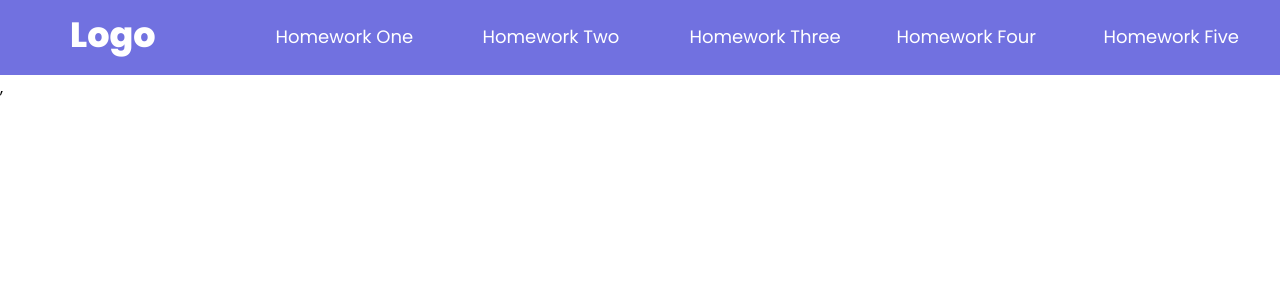
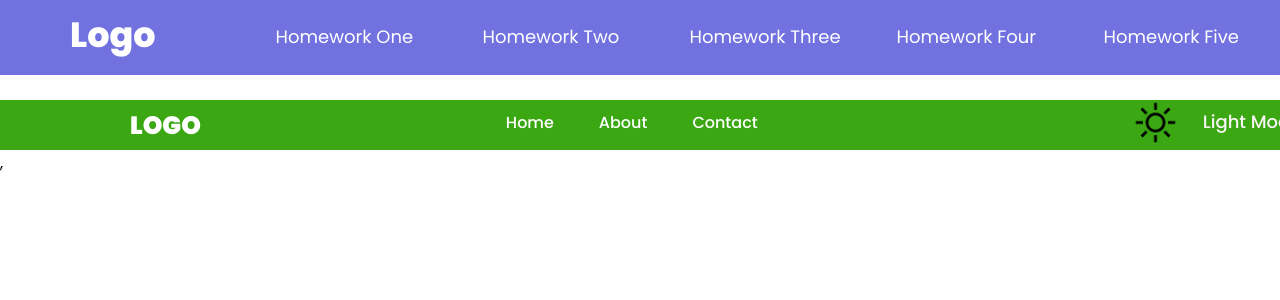
Before and after one commit to Abdulbas1d/7-oy-7-uyga-vazifa, a React (Vite) app: page /homeworkTwo in a window 1280 px wide. Shown: the top 300 px of the page. Built offline with nearby package versions, Linux system fonts and the light colour scheme.

Commit message:
Any codes write

```diff
--- a/src/pages/HomeworkTwo/index.css
+++ b/src/pages/HomeworkTwo/index.css
@@ -0,0 +1,53 @@
+.container-two {
+    width: 100%;
+    height: 50px;
+    background-color: rgb(59, 168, 19);
+    margin-top: 25px;
+}
+
+.logo {
+    width: 1440px;
+    margin: 0 auto;
+    display: flex;
+    gap: 25px;
+    padding-left: 130px;
+
+    h3 {
+        font-size: 25px;
+        font-weight: 900;
+        margin-top: 7px;
+        color: #fff;
+    }
+
+    .data {
+        display: flex;
+        gap: 45px;
+        margin-left: 280px;
+
+        a {
+            text-decoration: none;
+            font-size: 16px;
+            font-weight: 450;
+            margin-top: 10px;
+            color: #fff;
+        }
+
+        a:hover {
+            text-decoration: underline;
+        }
+    }
+
+    .lightOrdark {
+        width: 45px;
+        height: 45px;
+        background: none;
+        margin-left: 350px;
+    }
+
+    span {
+        font-size: 18px;
+        font-weight: 500;
+        margin-top: 8px;
+        color: #f7f5f5;
+    }
+}
--- a/src/pages/HomeworkTwo/index.jsx
+++ b/src/pages/HomeworkTwo/index.jsx
@@ -1,10 +1,28 @@
 import React from 'react'
 import './index.css'
+import LightModePicture from '../../assets/images/light-icon.png'
+import DarkModePicture from '../../assets/images/dark-icon.png'
 
 function HomeworkTwo() {
   return (
-    <div>
+    <div className='container-two'>
+      <div className="logo">
+        <h3>LOGO</h3>
+        <div className="data">
+          <a href="/homeworkTwo">Home</a>
+          <a href="/homeworkTwo">About</a>
+          <a href="/homeworkTwo">Contact</a>
+        </div>
 
+        <img className='lightOrdark' src={LightModePicture} alt="" />
+        <span>Light Mode</span>
+      </div>
+
+      <div className="cards">
+        <div className="card">
+
+        </div>
+      </div>
     </div>
   )
 }
--- /dev/null
+++ b/src/store/modeSlice.js
@@ -0,0 +1,12 @@
+import { createSlice } from "@reduxjs/toolkit";
+
+const modeSlice = createSlice({
+    name: "mode",
+    initialState: {value: "light"},
+    reducers: {
+
+    }
+})
+
+export const {} = modeSlice.actions;
+export default modeSlice.reducer;
--- a/src/store/store.js
+++ b/src/store/store.js
@@ -1,8 +1,10 @@
 import { configureStore } from "@reduxjs/toolkit";
 import changeColorReducer from './changeColorSlice'
+import modeReducer from './modeSlice'
 
 export const store = configureStore({
     reducer: {
-        "changeColor": changeColorReducer
+        "changeColor": changeColorReducer,
+        "mode": modeReducer
     }
 })
```
Also changed, not shown: src/assets/images/dark-icon.png (added), src/assets/images/light-icon.png (added).
